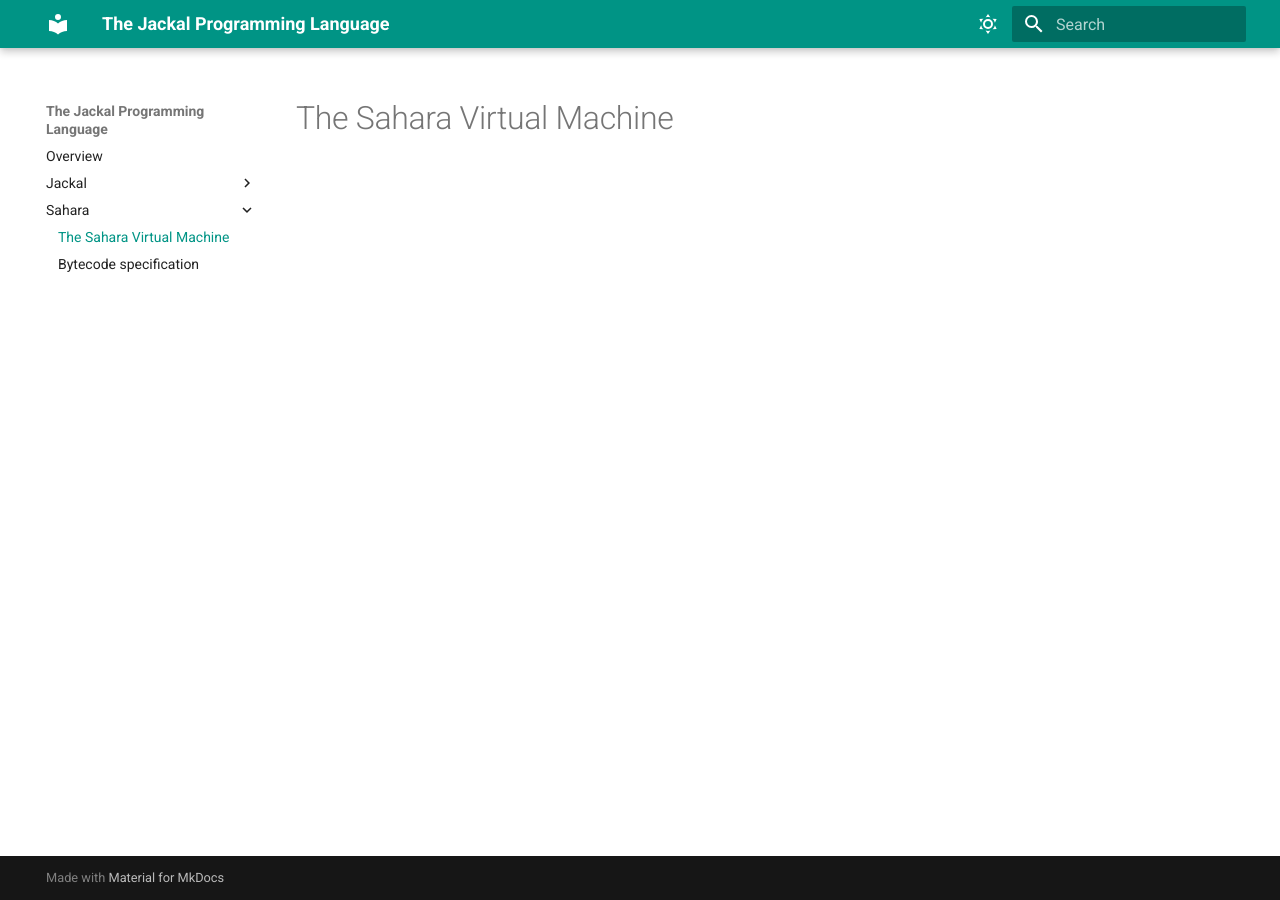
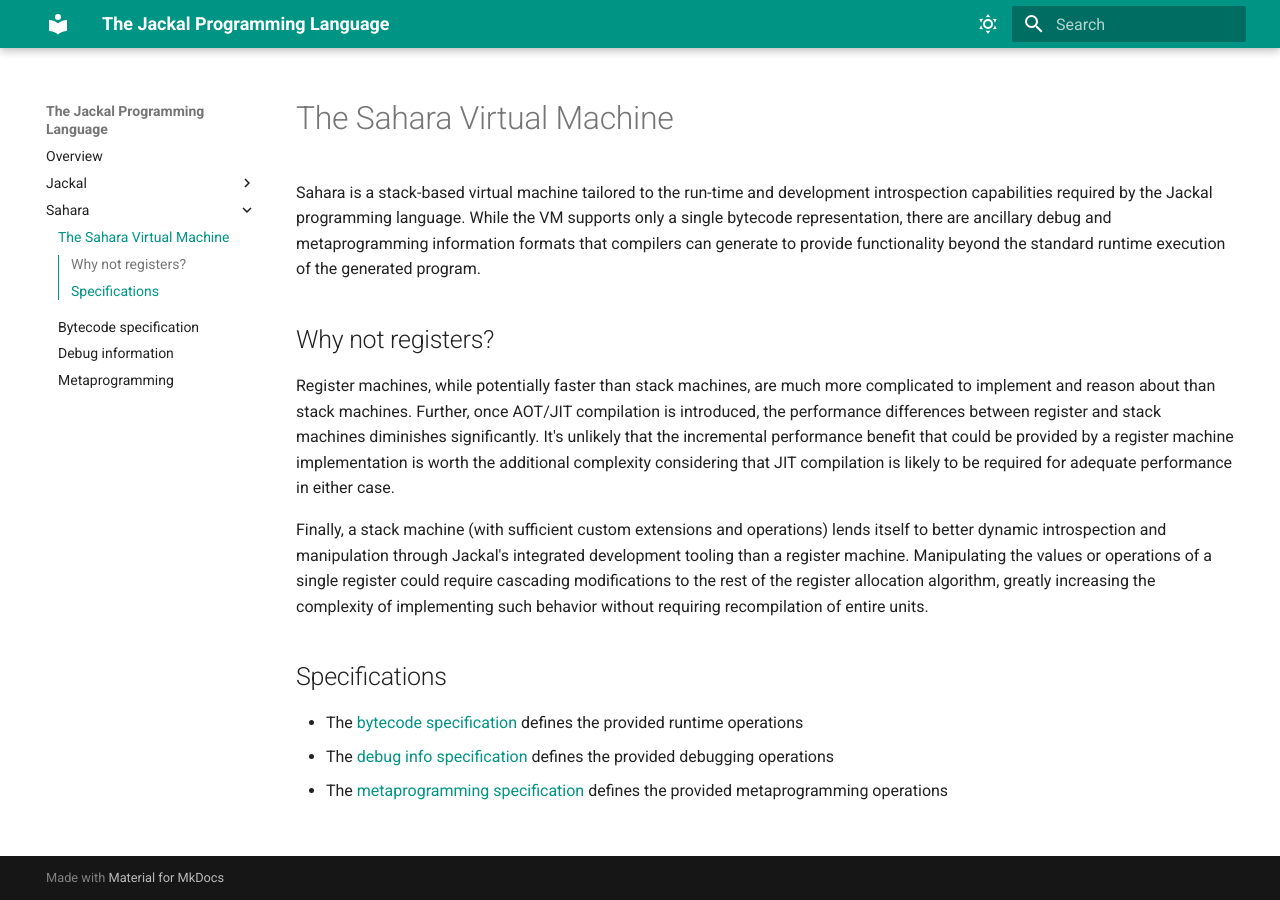
Before and after one commit to jkaye2012/jackal-lisp, an MkDocs documentation site: the page built from docs/sahara/index.md, in a window 1280 px wide. Built offline with MkDocs 1.6.1 and Material for MkDocs 9.7.7, drawn with Linux system fonts in a browser that asks for light colours.

Commit message:
Add initial Sahara documentation

```diff
--- /dev/null
+++ b/docs/sahara/debug.md
@@ -0,0 +1 @@
+# Debug information
--- a/docs/sahara/index.md
+++ b/docs/sahara/index.md
@@ -1 +1,25 @@
 # The Sahara Virtual Machine
+
+Sahara is a stack-based virtual machine tailored to the run-time and development introspection capabilities required by
+the Jackal programming language. While the VM supports only a single bytecode representation, there are ancillary debug
+and metaprogramming information formats that compilers can generate to provide functionality beyond the standard runtime
+execution of the generated program.
+
+## Why not registers?
+
+Register machines, while potentially faster than stack machines, are much more complicated to implement and reason about
+than stack machines. Further, once AOT/JIT compilation is introduced, the performance differences between register and
+stack machines diminishes significantly. It's unlikely that the incremental performance benefit that could be provided
+by a register machine implementation is worth the additional complexity considering that JIT compilation is likely to be
+required for adequate performance in either case.
+
+Finally, a stack machine (with sufficient custom extensions and operations) lends itself to better dynamic introspection
+and manipulation through Jackal's integrated development tooling than a register machine. Manipulating the values or
+operations of a single register could require cascading modifications to the rest of the register allocation algorithm,
+greatly increasing the complexity of implementing such behavior without requiring recompilation of entire units.
+
+## Specifications
+
+* The [bytecode specification](./bytecode.md) defines the provided runtime operations
+* The [debug info specification](./debug.md) defines the provided debugging operations
+* The [metaprogramming specification](./metaprogramming.md) defines the provided metaprogramming operations
```
Also changed, not shown: docs/sahara/metaprogramming.md (added, +1 -0 lines).
